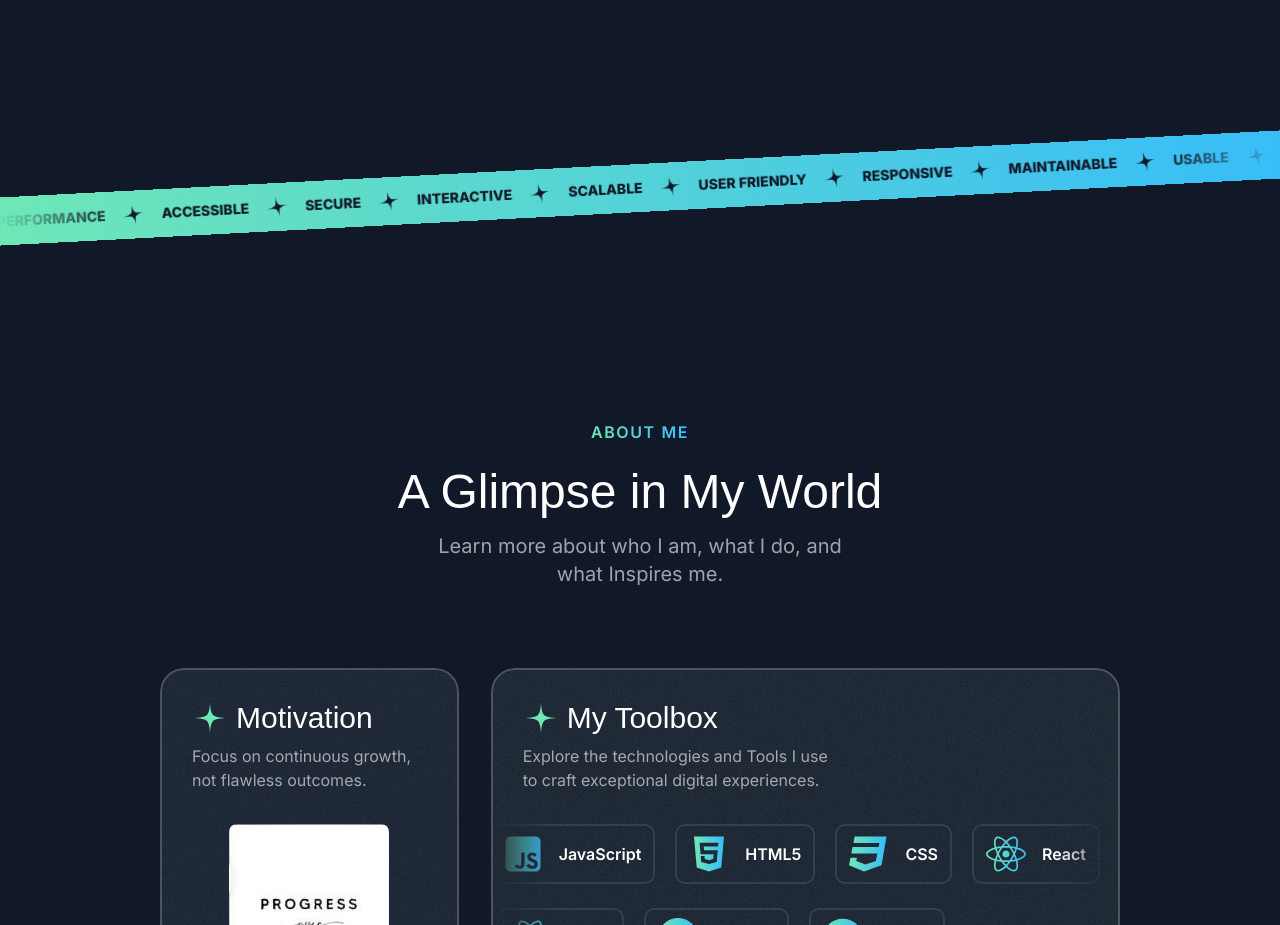
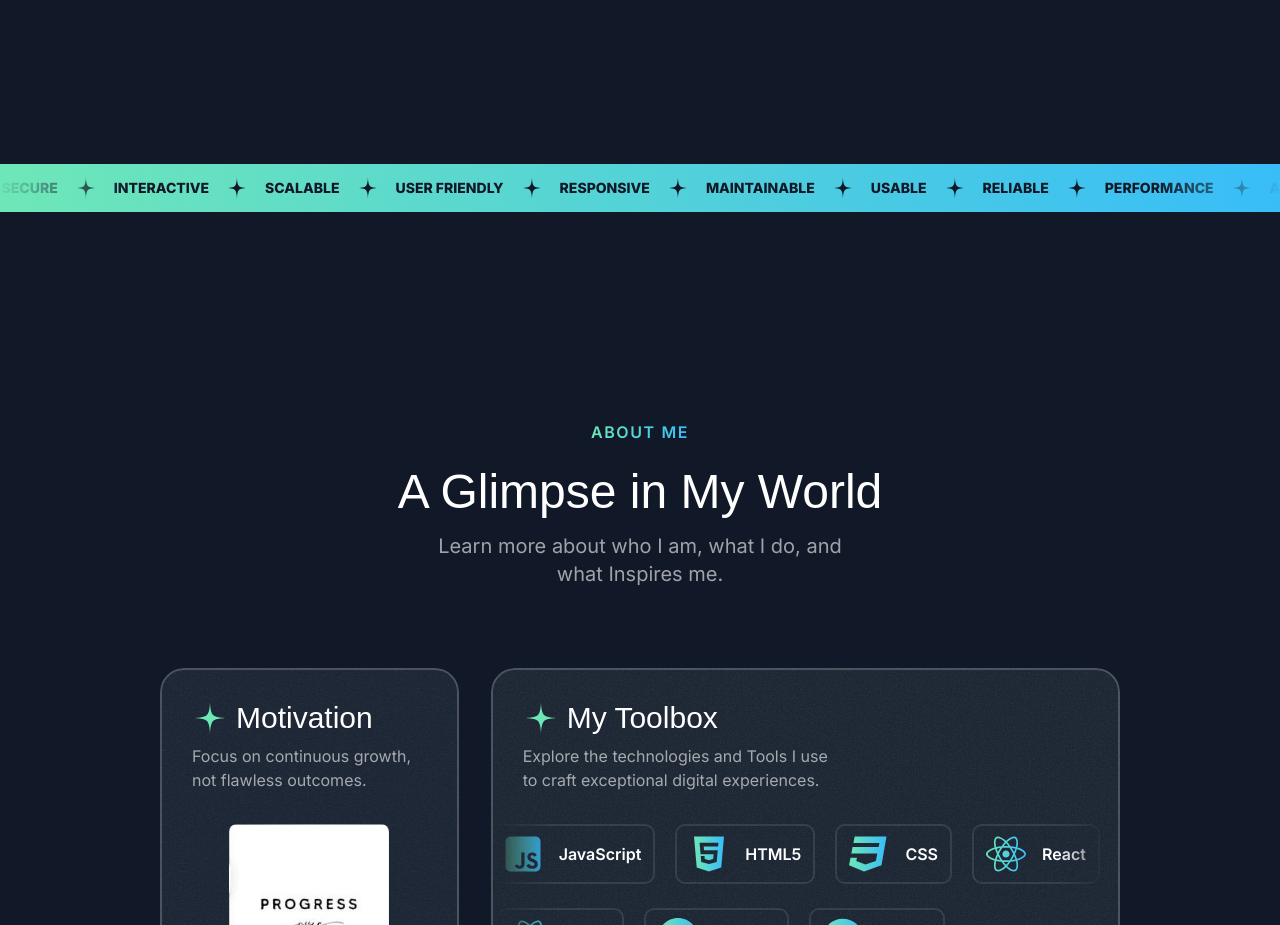
Before and after one commit to princedalsaniya/singlePagePortfolio_V1, a Next.js app: page / in a window 1280 px wide. Shown: the part 2880-3805 px from the top of the page. Built offline with nearby package versions, Linux system fonts and the light colour scheme; a web font is replaced by a local one.

Commit message:
feat: added Tape animations

```diff
--- a/src/app/sections/Tape.tsx
+++ b/src/app/sections/Tape.tsx
@@ -1,4 +1,5 @@
 import StarIcon from '@/app/assets/icons/star.svg';
+import { Fragment } from 'react';
 
 const words = [
   'Performance',
@@ -16,15 +17,21 @@
 export const TapeSection = () => {
   return (
     <div className="py-16 lg:py-24 overflow-x-clip">
-      <div className="bg-gradient-to-r from-emerald-300 to-sky-400 -rotate-3 -mx-1">
+      <div className="bg-gradient-to-r from-emerald-300 to-sky-400 -mx-1">
         <div className="flex [mask-image:linear-gradient(to_right,transparent,black_10%,black_90%,transparent)]">
-          <div className="flex flex-none gap-4 py-3">
-            {words.map((word) => (
-              <div key={word} className="inline-flex gap-4 items-center">
-                <span className="text-gray-900 uppercase font-extrabold text-sm">{word}</span>
-                <StarIcon className="size-6 text-gray-900 -rotate-12" />
-              </div>
-            ))}
+          <div className="flex flex-none gap-4 py-3 pr-4 animate-move-left [animation-duration:30s]">
+            {[
+              ...new Array(2).fill(0).map((_, idx) => (
+                <Fragment key={idx}>
+                  {words.map((word) => (
+                    <div key={word} className="inline-flex gap-4 items-center">
+                      <span className="text-gray-900 uppercase font-extrabold text-sm">{word}</span>
+                      <StarIcon className="size-6 text-gray-900" />
+                    </div>
+                  ))}
+                </Fragment>
+              )),
+            ]}
           </div>
         </div>
       </div>
--- a/tailwind.config.ts
+++ b/tailwind.config.ts
@@ -27,6 +27,7 @@
       },
       animation: {
         'ping-large': 'ping-large 1s ease-in-out infinite',
+        'move-left': 'move-left 1s linear infinite',
       },
       keyframes: {
         'ping-large': {
@@ -35,6 +36,15 @@
             opacity: '0',
           },
         },
+
+        'move-left': {
+          '0%': {
+            transform: 'translateX(0%)',
+          },
+          '100%': {
+            transform: 'translateX(-50%)',
+          },
+        },
       },
     },
   },
```
